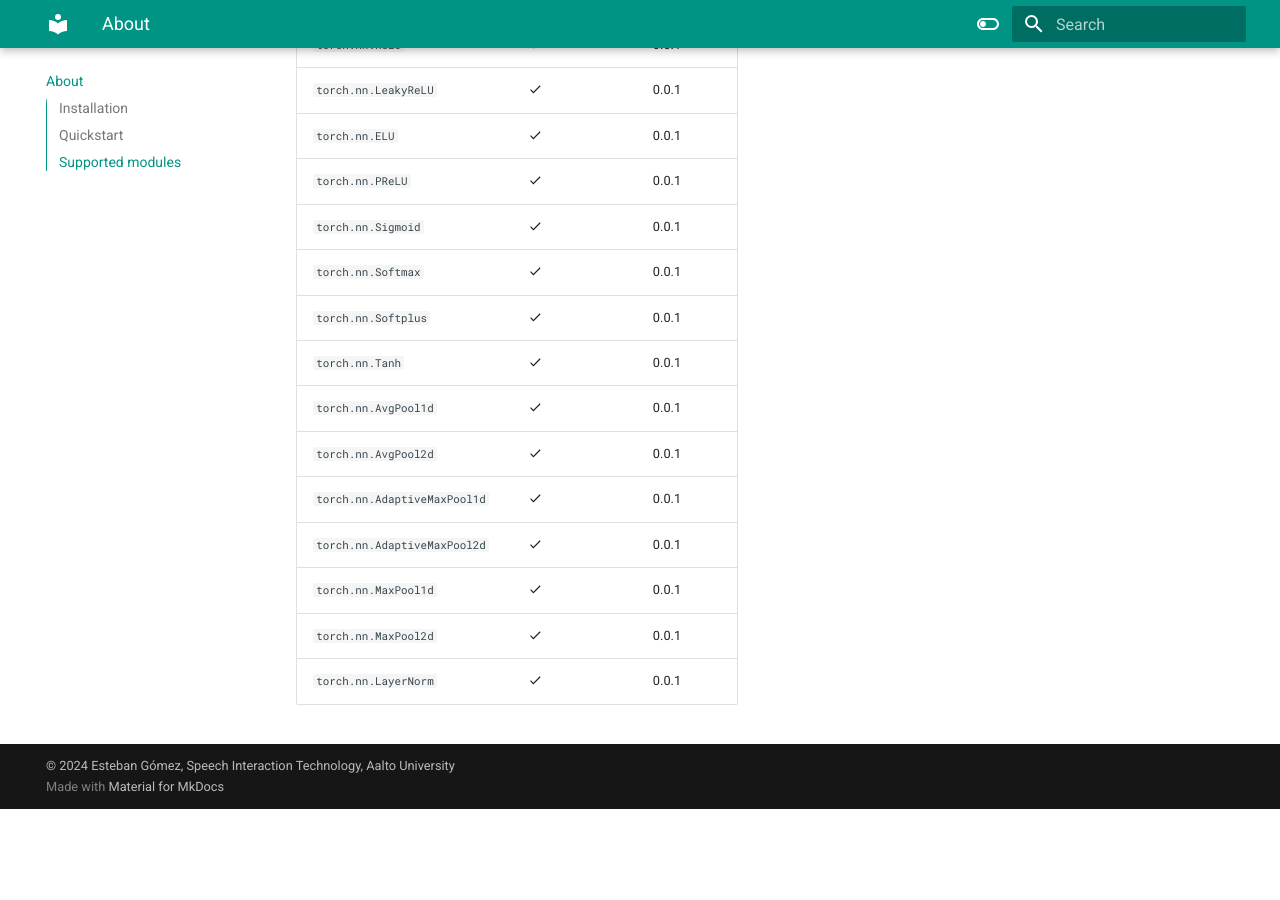
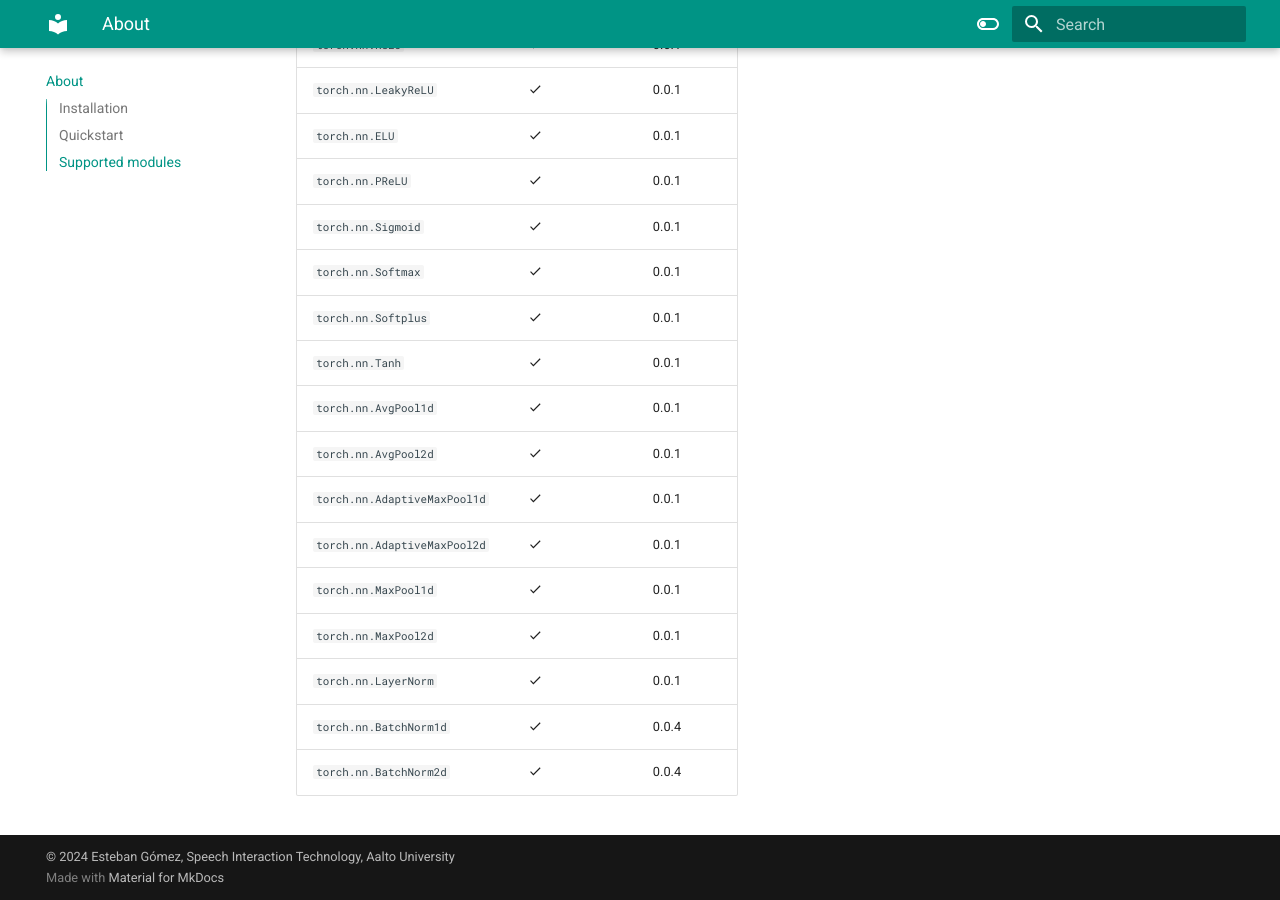
Before and after one commit to eagomez2/moduleprofiler, an MkDocs documentation site: the page built from docs/index.md, in a window 1280 px wide and 900 px high, scrolled down 3112 px. Built offline with MkDocs 1.6.1 and Material for MkDocs 9.7.7, drawn with Linux system fonts in a browser that asks for light colours; comment, search, counter and statistics services are not loaded; before the commit the page ends 3921 px from its top, so only the background shows below that.

Commit message:
Add BatchNorm1d and BatchNorm2d ops support

```diff
--- a/docs/index.md
+++ b/docs/index.md
@@ -126,3 +126,5 @@ By default, all methods support all modules as long as these are instances of `t
 | `torch.nn.MaxPool1d`         | :material-check:                   | 0.0.1   |
 | `torch.nn.MaxPool2d`         | :material-check:                   | 0.0.1   |
 | `torch.nn.LayerNorm`         | :material-check:                   | 0.0.1   |
+| `torch.nn.BatchNorm1d`       | :material-check:                   | 0.0.4   |
+| `torch.nn.BatchNorm2d`       | :material-check:                   | 0.0.4   |
--- a/src/moduleprofiler/__init__.py
+++ b/src/moduleprofiler/__init__.py
@@ -1,5 +1,5 @@
 "Module profiler"
-__version__ = "0.0.3"
+__version__ = "0.0.4"
 
 __all__ = [
     "get_default_ops_map",
```
